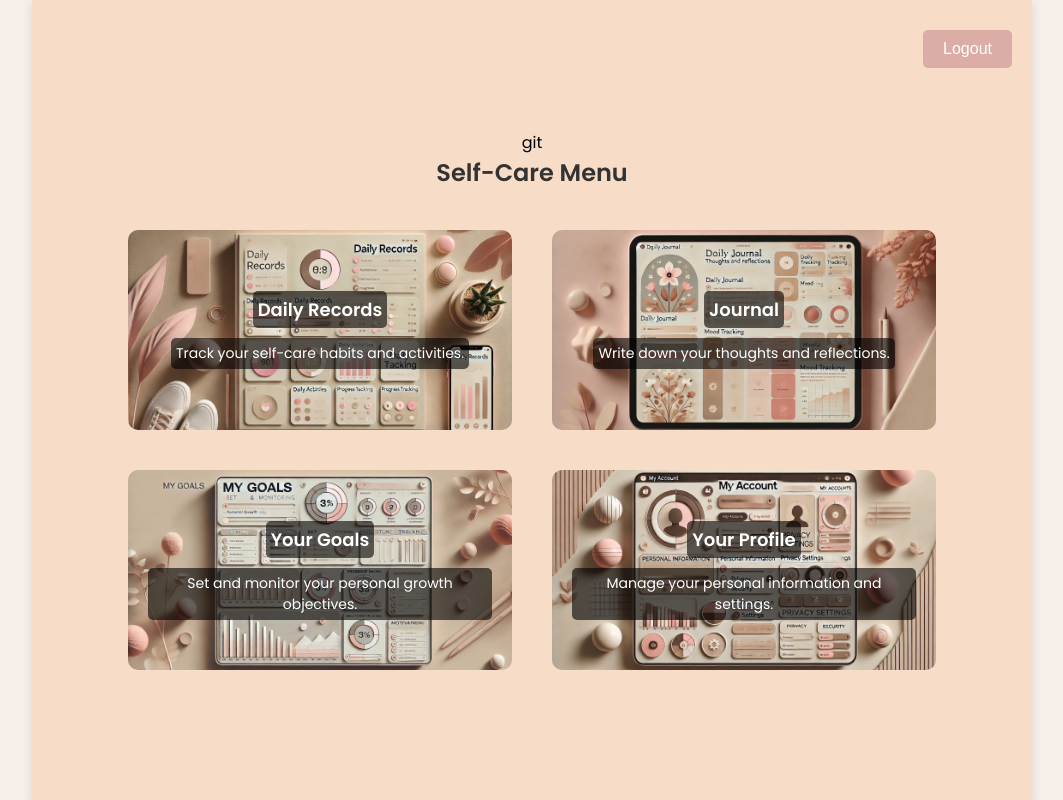
After one commit to mirunaaf/SelfcareDocker, a Django app: page /menu in a window 1280 px wide. The commit adds this page. Shown: the whole page, without its empty margins (108-1171 px from the left). Run offline with Django 5.2, Linux system fonts and the light colour scheme.

Commit message:
Added the menu.html page

```diff
--- a/myapp/static/myapp/css/style.css
+++ b/myapp/static/myapp/css/style.css
@@ -14,21 +14,23 @@ body {
 .container * {
     margin: 0;
     padding: 0;
-    box-sizing: border-box; /* Ensures consistent sizing */
+    box-sizing: border-box;
 }
 
 .container {
+    position: relative;
     display: flex;
     flex-direction: column;
     justify-content: center;
     align-items: center;
-    height: 100vh; /* Ensures full viewport height */
+    height: 100vh;
     text-align: center;
     background: #f7ddc7;
     padding: 20px;
-    width: 1000px; /* Adjusted to a more suitable max width */
+    width: 1000px;
     margin: auto;
-    box-sizing: border-box; /* Prevents overflow due to padding */
+    box-sizing: border-box;
+    box-shadow: 0px 4px 10px rgba(0, 0, 0, 0.1);
 }
 
 h1 {
@@ -50,7 +52,7 @@ h1 {
 .button-container {
     display: flex;
     justify-content: center;
-    gap: 15px; /* Ensures space between buttons */
+    gap: 15px;
     margin-top: 10px;
 }
 
@@ -67,3 +69,83 @@ h1 {
 .btn:hover {
     background-color: #207567;
 }
+
+/*menu*/
+.tiles {
+    display: flex;
+    justify-content: center;
+    align-items: center;
+    flex-wrap: wrap;
+    gap: 40px;
+}
+
+.tile:nth-child(1) {
+    background-image: url('/static/myapp/images/dailyRecord.webp');
+}
+
+.tile:nth-child(2) {
+    background-image: url('/static/myapp/images/journal2.webp');
+}
+
+.tile:nth-child(3) {
+    background-image: url('/static/myapp/images/goals.webp');
+}
+
+.tile {
+    display: flex;
+    flex-direction: column;
+    justify-content: center;
+    align-items: center;
+    background-image: url('/static/myapp/images/account.webp');
+    background-size: cover;
+    background-position: center;
+    color: white;
+    padding: 20px;
+    border-radius: 10px;
+    cursor: pointer;
+    width: 40%;
+    min-width: 300px;
+    min-height: 200px;
+    text-align: center;
+    transition: transform 0.3s ease, background 0.3s ease;
+}
+
+.tile:hover {
+    background: #dbada6;
+    transform: scale(1.05);
+}
+
+.tile h2 {
+    margin: 0;
+    font-size: 18px;
+    background: rgba(0, 0, 0, 0.6);
+    padding: 5px;
+    border-radius: 5px;
+}
+
+.tile p {
+    font-size: 14px;
+    margin-top: 10px;
+    background: rgba(0, 0, 0, 0.6);
+    padding: 5px;
+    border-radius: 5px;
+}
+
+/*logout button*/
+.logout-container {
+    position: absolute;
+    top: 30px;
+    right: 20px;
+}
+.logout-btn {
+    background-color: #dbada6;
+    color: white;
+    border: none;
+    padding: 10px 20px;
+    border-radius: 5px;
+    font-size: 16px;
+    cursor: pointer;
+}
+.logout-btn:hover {
+    background-color: #e46666;
+}
--- /dev/null
+++ b/myapp/templates/myapp/menu.html
@@ -0,0 +1,38 @@
+{% load static %}
+
+<!DOCTYPE html>
+<html lang="en">
+<head>
+    <meta charset="UTF-8">
+    <meta name="viewport" content="width=device-width, initial-scale=1.0">
+    <title>Menu</title>
+    <link rel="stylesheet" href="{% static 'myapp/css/style.css' %}">
+</head>
+<body>
+
+    <div class="container">git
+        <div class="logout-container">
+            <button type="submit" class="logout-btn">Logout</button>
+        </div>
+        <h1 style="margin-bottom: 40px;">Self-Care Menu</h1>
+        <div class="tiles">
+            <div class="tile" onclick="location.href='daily-records.html'">
+                <h2>Daily Records</h2>
+                <p>Track your self-care habits and activities.</p>
+            </div>
+            <div class="tile" onclick="location.href='journal.html'">
+                <h2>Journal</h2>
+                <p>Write down your thoughts and reflections.</p>
+            </div>
+            <div class="tile" onclick="location.href='your-goals.html'">
+                <h2>Your Goals</h2>
+                <p>Set and monitor your personal growth objectives.</p>
+            </div>
+            <div class="tile" onclick="location.href='your-profile.html'">
+                <h2>Your Profile</h2>
+                <p>Manage your personal information and settings.</p>
+            </div>
+        </div>
+    </div>
+</body>
+</html>
--- a/myapp/urls.py
+++ b/myapp/urls.py
@@ -21,4 +21,5 @@ from . import views
 urlpatterns = [
     path('admin/', admin.site.urls),
     path('', views.index , name='index'),
+    path('menu', views.menu , name='menu'),
 ]
--- a/myapp/views.py
+++ b/myapp/views.py
@@ -3,3 +3,6 @@ from django.shortcuts import render
 # Create your views here.
 def index(request):
     return render(request,"myapp/index.html",{})
+
+def menu(request):
+    return render(request,"myapp/menu.html",{})
```
Also changed, not shown: myapp/static/myapp/images/account.webp (added), myapp/static/myapp/images/dailyRecord.webp (added), myapp/static/myapp/images/goals.webp (added), myapp/static/myapp/images/journal2.webp (added).
